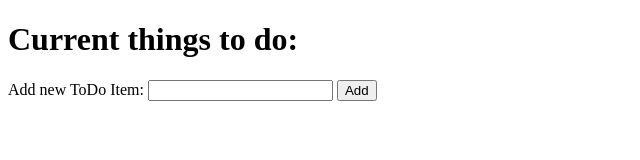
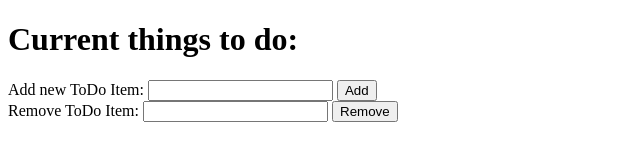
Before and after one commit to Sachmoness/ToDoList, a website: page views/todo/index.html in a window 1280 px wide. Shown: the whole page, without its empty margins (0-640 px from the left). Drawn offline with Linux system fonts and the light colour scheme.

Commit message:
Added new form for removing todo item

```diff
--- a/views/todo/index.html
+++ b/views/todo/index.html
@@ -18,6 +18,13 @@
 
 </form>
 
+<form action="/remove" method="post">
+    Remove ToDo Item:
+    <input type="text" id="todoRemove" name="todoRemove"></input>
+    <button type="submit" id = "removeTodoBtn">Remove</button>
+
+</form>
+
 </body>
 
 </html>
```
